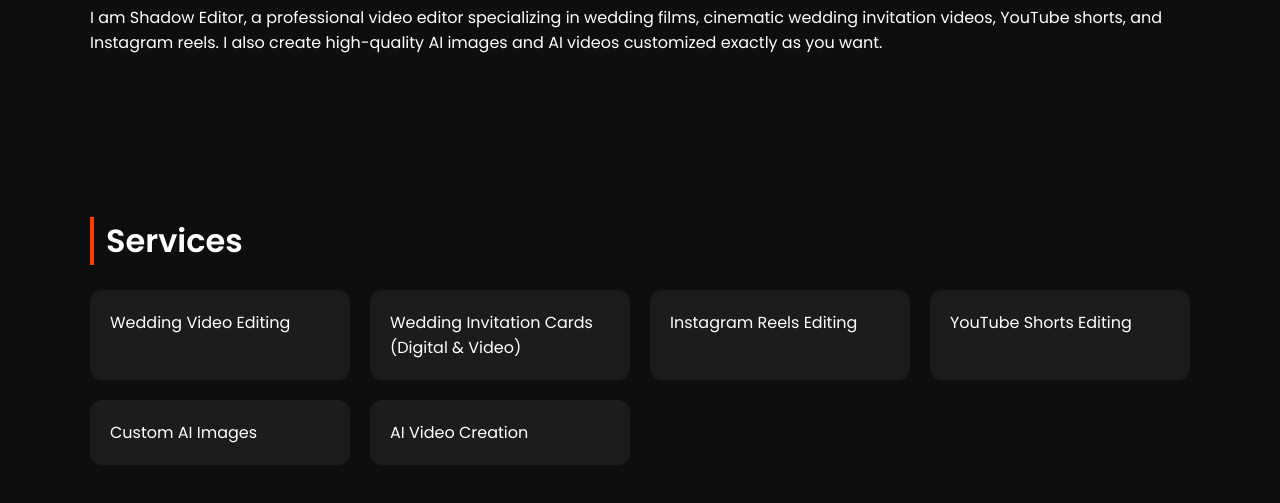
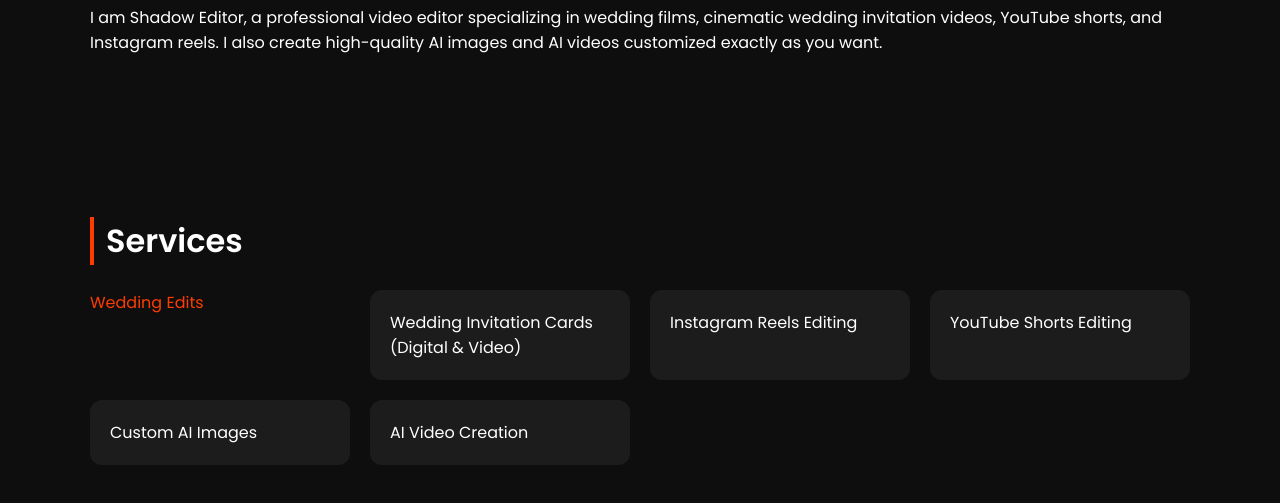
Before and after one commit to Shadowwebsites/Shadow-editor, a plain HTML site: page index.html in a window 1280 px wide. Shown: the part 571-1074 px from the top of the page. Drawn offline with Linux system fonts and the light colour scheme; a script that the page names is missing.

Commit message:
Update index.html

```diff
--- a/index.html
+++ b/index.html
@@ -120,7 +120,7 @@
 <section>
   <h2>Services</h2>
   <div class="services">
-    <div class="card">Wedding Video Editing</div>
+    <a href="#wedding-edits">Wedding Edits</a>
     <div class="card">Wedding Invitation Cards (Digital & Video)</div>
     <div class="card">Instagram Reels Editing</div>
     <div class="card">YouTube Shorts Editing</div>
```
